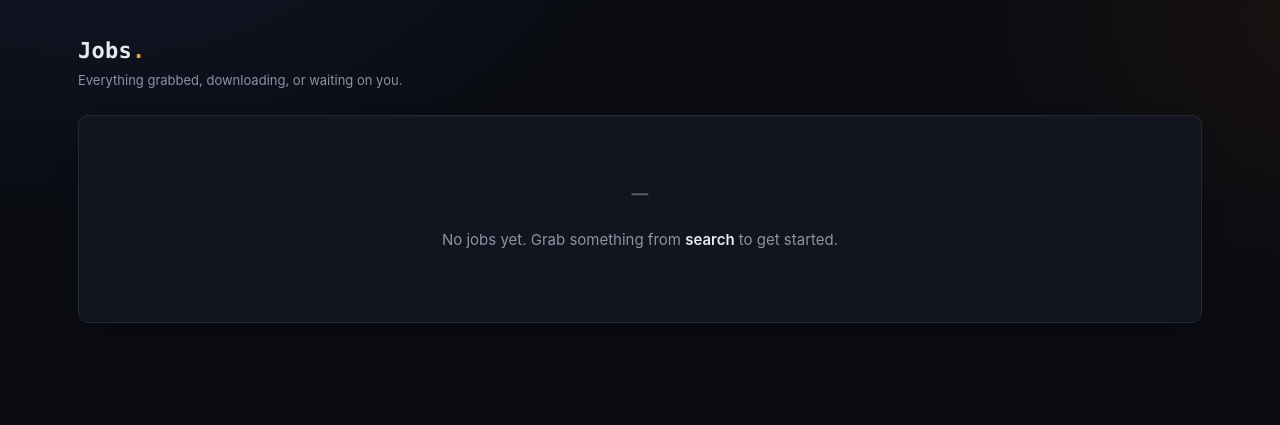
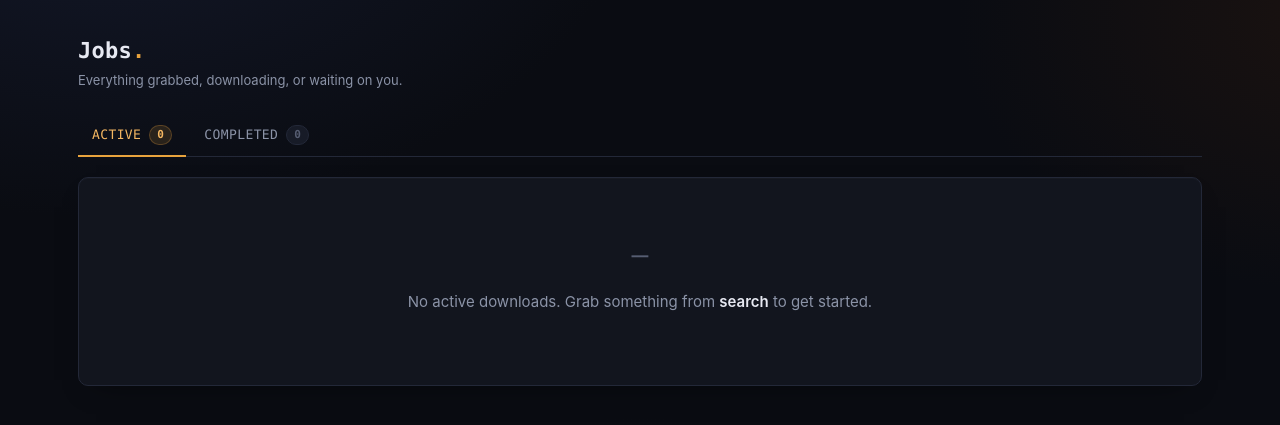
Before and after one commit to kurbezz/skald, a FastAPI app: page /jobs?tab=active in a window 1280 px wide. Shown: the part 63-488 px from the top of the page. Run offline with FastAPI, Linux system fonts and the light colour scheme; data that the repository does not hold is empty.

Commit message:
feat: add Active/Completed tabs to jobs page

```diff
--- a/src/skald/routes/jobs.py
+++ b/src/skald/routes/jobs.py
@@ -10,6 +10,18 @@
 
 router = APIRouter()
 templates = Jinja2Templates(directory="src/skald/templates")
+
+ACTIVE_TAB_STATUSES = (
+    JobStatus.QUEUED,
+    JobStatus.DOWNLOADING,
+    JobStatus.COMPLETED,
+    JobStatus.ORGANIZING,
+)
+COMPLETED_TAB_STATUSES = (
+    JobStatus.ORGANIZED,
+    JobStatus.NEEDS_ATTENTION,
+    JobStatus.FAILED,
+)
 
 
 @router.post("/grab")
@@ -95,10 +107,27 @@
 
 
 @router.get("/jobs", response_class=HTMLResponse)
-async def list_jobs(request: Request):
+async def list_jobs(request: Request, tab: str = "active"):
+    if tab not in ("active", "completed"):
+        tab = "active"
+
     with get_session(request.app.state.engine) as session:
-        jobs = session.exec(select(MediaJob).order_by(MediaJob.created_at.desc())).all()
-    return templates.TemplateResponse(request, "jobs.html", {"jobs": jobs})
+        all_jobs = session.exec(select(MediaJob).order_by(MediaJob.created_at.desc())).all()
+
+    active_jobs = [job for job in all_jobs if job.status in ACTIVE_TAB_STATUSES]
+    completed_jobs = [job for job in all_jobs if job.status in COMPLETED_TAB_STATUSES]
+    jobs = active_jobs if tab == "active" else completed_jobs
+
+    return templates.TemplateResponse(
+        request,
+        "jobs.html",
+        {
+            "jobs": jobs,
+            "tab": tab,
+            "active_count": len(active_jobs),
+            "completed_count": len(completed_jobs),
+        },
+    )
 
 
 @router.get("/jobs/{job_id}", response_class=HTMLResponse)
--- a/src/skald/static/style.css
+++ b/src/skald/static/style.css
@@ -168,6 +168,59 @@
   flex-wrap: wrap;
   gap: 10px;
   margin-bottom: 24px;
+}
+
+/* ---------- tab bar ---------- */
+
+.tab-bar {
+  display: flex;
+  gap: 4px;
+  margin-bottom: 20px;
+  border-bottom: 1px solid var(--border);
+}
+
+.tab-link {
+  display: inline-flex;
+  align-items: center;
+  gap: 8px;
+  font-family: var(--font-display);
+  font-size: 13px;
+  letter-spacing: 0.03em;
+  text-transform: uppercase;
+  color: var(--text-muted);
+  text-decoration: none;
+  padding: 10px 14px;
+  border-radius: var(--radius-sm) var(--radius-sm) 0 0;
+  border-bottom: 2px solid transparent;
+  margin-bottom: -1px;
+  transition: color 0.15s ease, background-color 0.15s ease, border-color 0.15s ease;
+}
+
+.tab-link:hover {
+  color: var(--text);
+  background: var(--surface-2);
+}
+
+.tab-link.active {
+  color: var(--accent-strong);
+  border-bottom-color: var(--accent);
+}
+
+.tab-count {
+  font-family: var(--font-display);
+  font-size: 11px;
+  font-weight: 700;
+  color: var(--text-faint);
+  background: var(--surface-2);
+  border: 1px solid var(--border);
+  border-radius: 999px;
+  padding: 1px 7px;
+}
+
+.tab-link.active .tab-count {
+  color: var(--accent-strong);
+  background: var(--accent-soft);
+  border-color: #e8a33d44;
 }
 
 h1 {
--- a/src/skald/templates/jobs.html
+++ b/src/skald/templates/jobs.html
@@ -6,6 +6,15 @@
     <h1>Jobs<span class="accent-dot">.</span></h1>
     <p class="page-sub">Everything grabbed, downloading, or waiting on you.</p>
   </div>
+</div>
+
+<div class="tab-bar">
+  <a href="/jobs?tab=active" class="tab-link {% if tab == 'active' %}active{% endif %}">
+    Active <span class="tab-count">{{ active_count }}</span>
+  </a>
+  <a href="/jobs?tab=completed" class="tab-link {% if tab == 'completed' %}active{% endif %}">
+    Completed <span class="tab-count">{{ completed_count }}</span>
+  </a>
 </div>
 
 {% if jobs %}
@@ -53,7 +62,11 @@
 {% else %}
 <div class="panel empty-state">
   <div class="glyph">&mdash;</div>
-  <p>No jobs yet. Grab something from <a class="job-link" href="/search">search</a> to get started.</p>
+  {% if tab == "active" %}
+  <p>No active downloads. Grab something from <a class="job-link" href="/search">search</a> to get started.</p>
+  {% else %}
+  <p>Nothing completed yet.</p>
+  {% endif %}
 </div>
 {% endif %}
 {% endblock %}
```
Also changed, not shown: tests/test_routes.py (+8 -0 lines).
